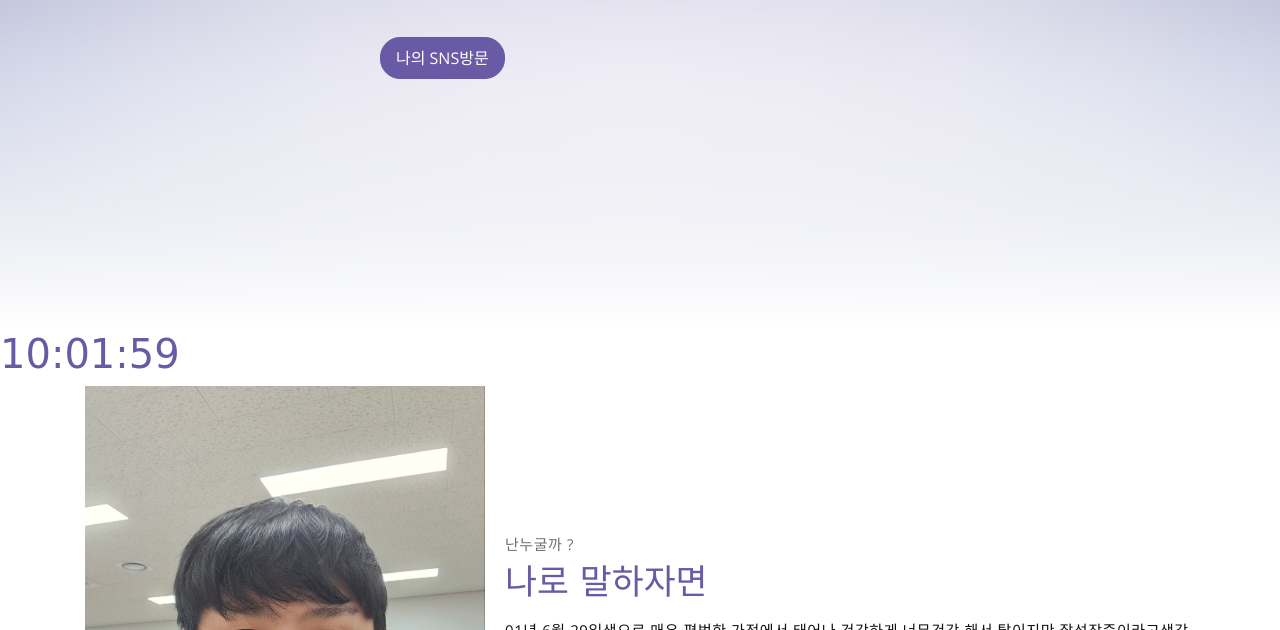
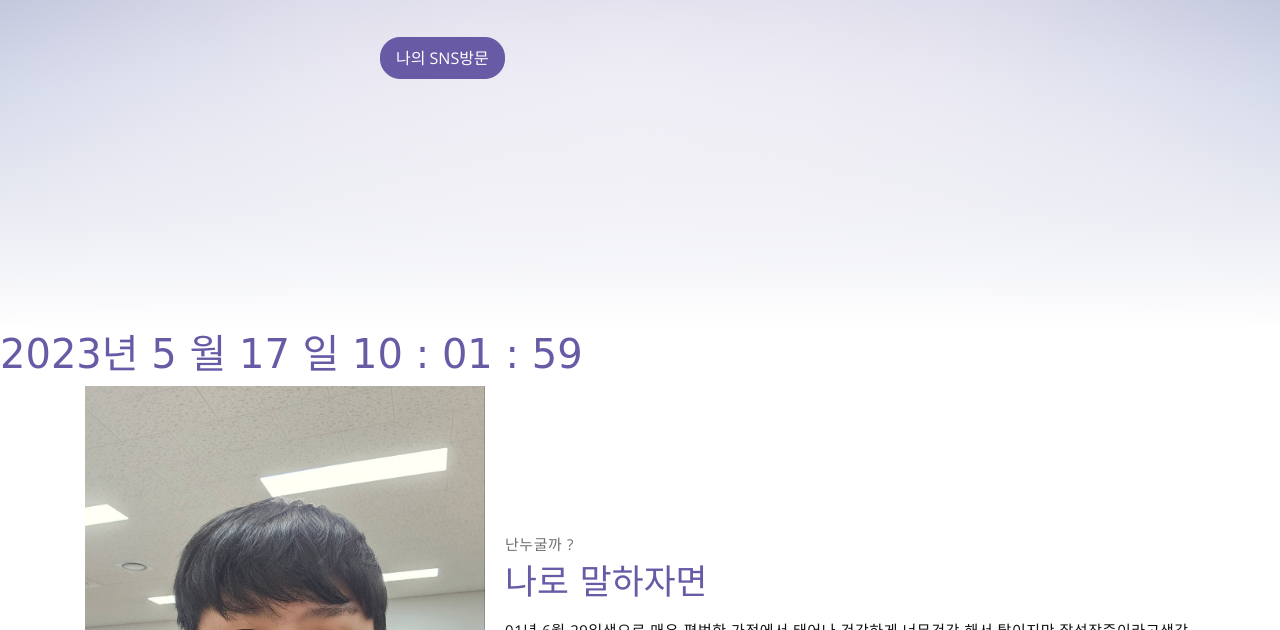
Before and after one commit to nicknkkjh/basic_web, a website: page index.html in a window 1280 px wide. Shown: the part 470-1100 px from the top of the page. Drawn offline with nearby package versions, Linux system fonts and the light colour scheme; a web font is replaced by a local one.

Commit message:
time function

```diff
--- a/index.html
+++ b/index.html
@@ -64,10 +64,13 @@
 <script>
   function updateClock() {
     var now = new Date();
+    var year = now.getFullYear();
+    var month = now.getMonth();
+    var day = now.getDate()
     var hours = now.getHours();
     var minutes = now.getMinutes();
     var seconds = now.getSeconds();
-    var timeString = hours + ':' + formatDigits(minutes) + ':' + formatDigits(seconds);
+    var timeString = year + '년 ' + month + ' 월 ' + day + ' 일 ' + hours + ' : ' + formatDigits(minutes) + ' : ' + formatDigits(seconds);
 
     document.querySelector('.clock').textContent = timeString;
 
```
